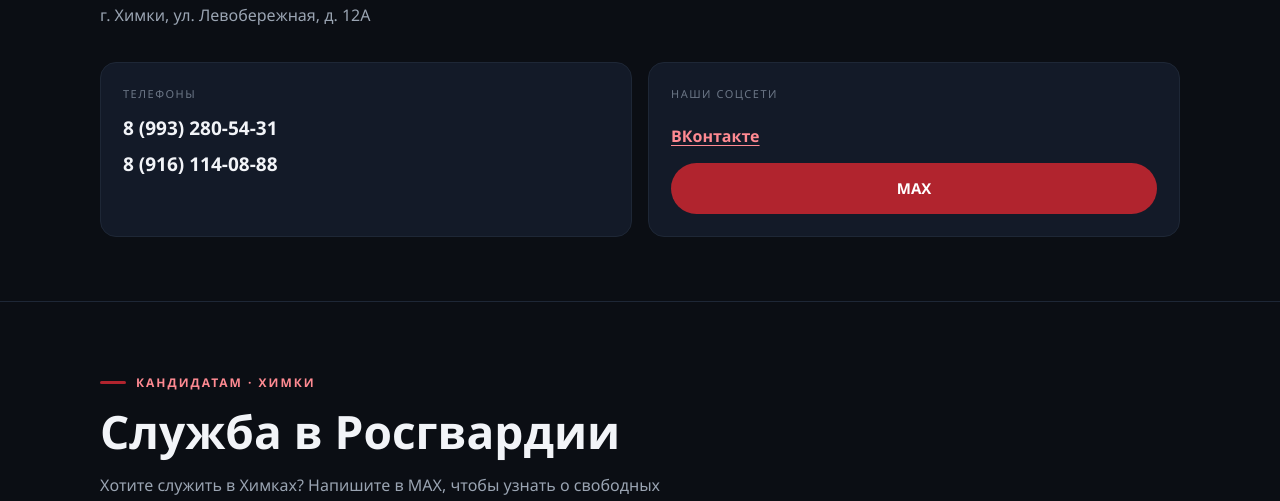
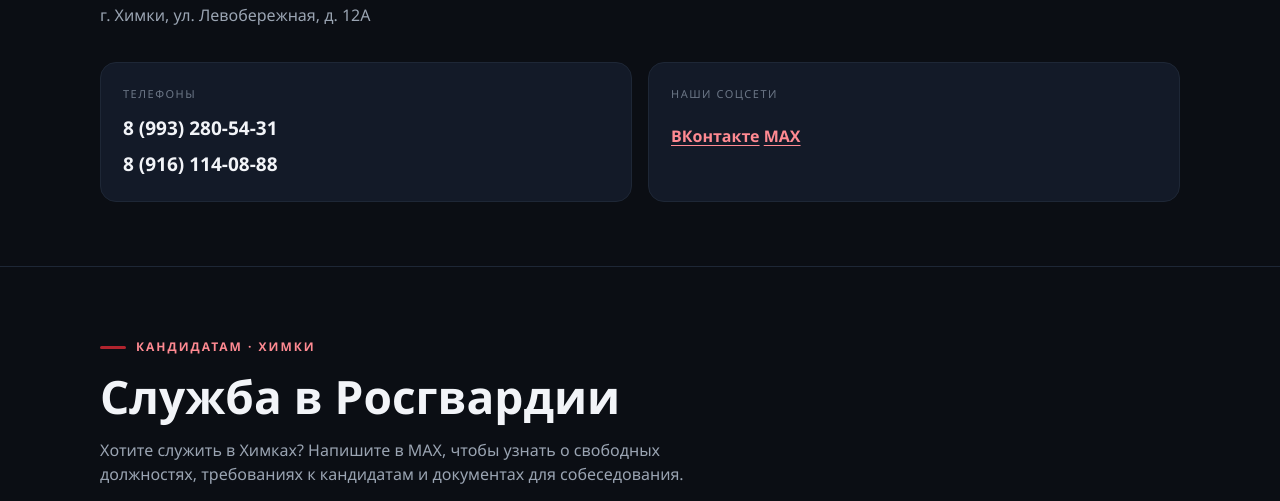
Before and after one commit to weteranchik31-ai/rosgvardia-himki-ovo, a plain HTML site: page index.html in a window 1280 px wide. Shown: the part 5516-6017 px from the top of the page. Drawn offline with Linux system fonts and the light colour scheme.

Commit message:
MAX как ссылка в стиле ВКонтакте

```diff
--- a/index.html
+++ b/index.html
@@ -426,7 +426,7 @@ footer{border-top:1px solid var(--line);padding:22px 0;background:#080a0f}
       <div class="c-card">
         <div class="cap">Наши соцсети</div>
         <a class="soc-link" href="https://vk.ru/hjtdeloghd" target="_blank" rel="noopener">ВКонтакте</a>
-        <a class="btn btn-primary btn-full" style="margin-top:14px" href="https://max.ru/channel_VOrosguard" target="_blank" rel="noopener">MAX</a>
+        <a class="soc-link" href="https://max.ru/channel_VOrosguard" target="_blank" rel="noopener">MAX</a>
       </div>
     </div>
   </div>
```
